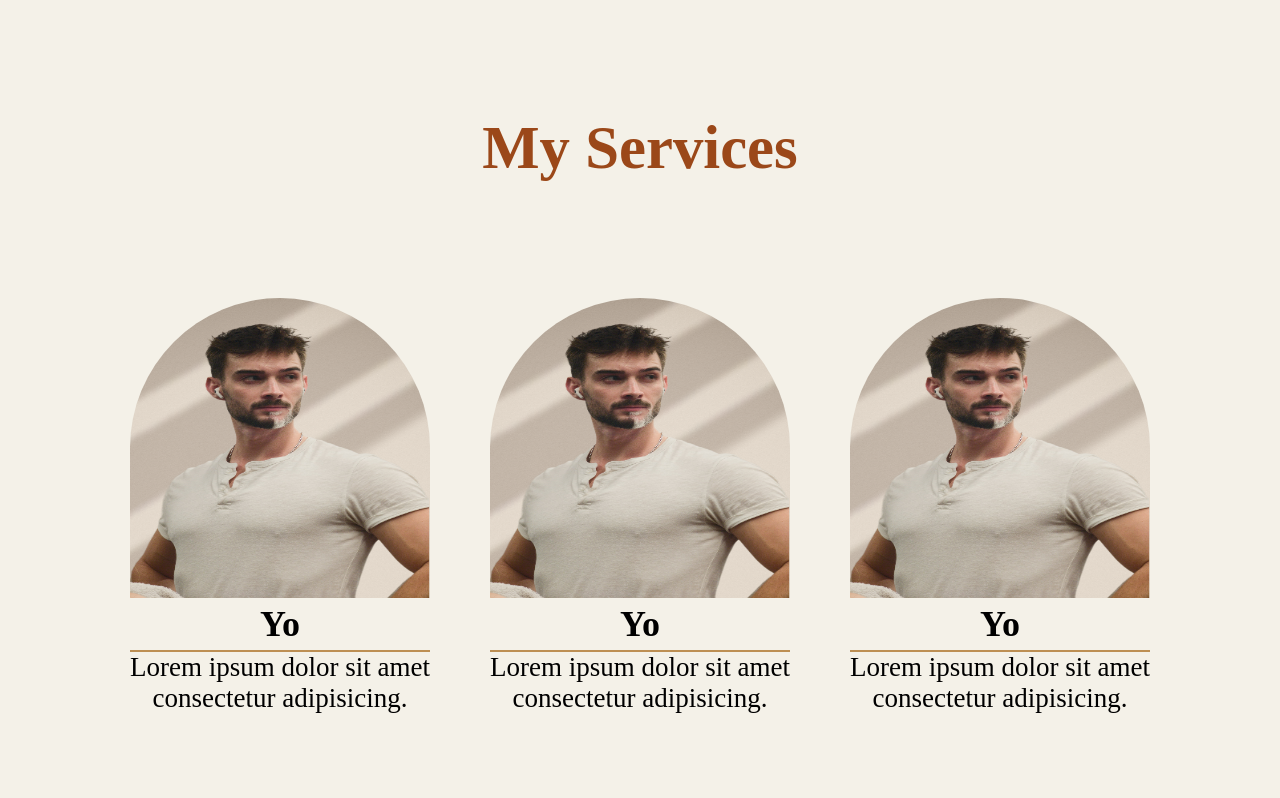
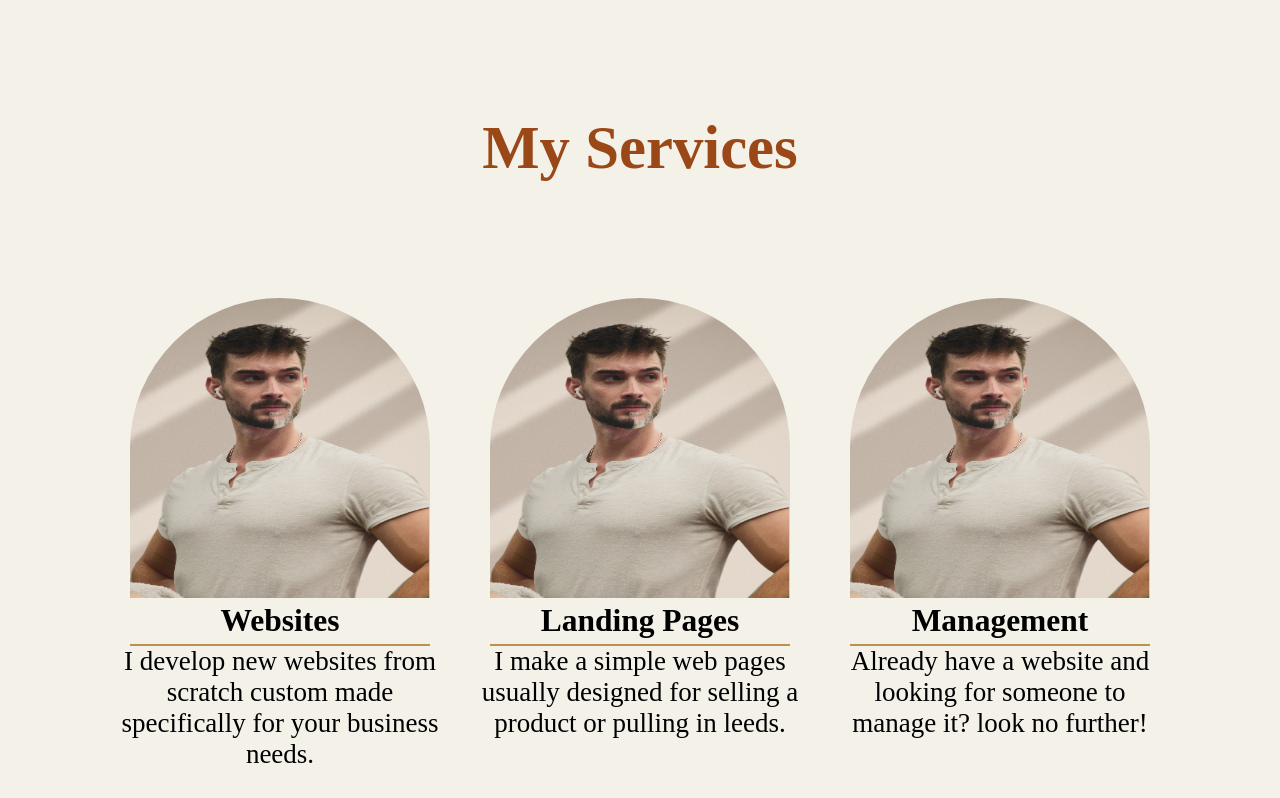
Before and after one commit to AlexanderVasilenko99/portfolio-website, a React (Create React App) app in the folder frontend/: page / in a window 1280 px wide. Shown: the part 2087-2885 px from the top of the page. Built offline with nearby package versions, Linux system fonts and the light colour scheme.

Commit message:
completed services section - still need to replace images

```diff
--- a/frontend/src/Components/4-ServicesSection/Service/Service.scss
+++ b/frontend/src/Components/4-ServicesSection/Service/Service.scss
@@ -3,7 +3,6 @@
 .Service {
     height: 500px;
     width: clamp(200px, 25vw, 400px);
-    // border: 2px solid i.$primary_color;
     display: flex;
     flex-direction: column;
     justify-content: flex-start;
@@ -16,7 +15,7 @@
     }
 
     h3 {
-        font-size: .8rem;
+        font-size: .7rem;
         margin: 5px 0px;
     }
 
--- a/frontend/src/Components/4-ServicesSection/Service/Service.tsx
+++ b/frontend/src/Components/4-ServicesSection/Service/Service.tsx
@@ -1,12 +1,13 @@
+import ServiceOptionModel from "../../../Models/ServiceOptionModel";
 import "./Service.scss";
 
-function Service(): JSX.Element {
+function Service(props: ServiceOptionModel): JSX.Element {
     return (
         <div className="Service">
-            <img src={require("../../../Assets/Images/me.png")} />
-            <h3>Yo</h3>
+            <img src={require(`../../../Assets/Images/${props.image_name}`)} />
+            <h3>{props.header}</h3>
             <hr />
-            <p>Lorem ipsum dolor sit amet consectetur adipisicing.  </p>
+            <p>{props.content}</p>
         </div>
     );
 }
--- a/frontend/src/Components/4-ServicesSection/ServicesSection.tsx
+++ b/frontend/src/Components/4-ServicesSection/ServicesSection.tsx
@@ -1,20 +1,32 @@
+import ServiceOptionModel from "../../Models/ServiceOptionModel";
 import Service from "./Service/Service";
 import "./ServicesSection.scss";
 
 function ServicesSection(): JSX.Element {
+    const services: ServiceOptionModel[] = [
+        new ServiceOptionModel(
+            "Websites",
+            "I develop new websites from scratch custom made specifically for your business needs.",
+            "me.png"),
+        new ServiceOptionModel(
+            "Landing Pages",
+            "I make a simple web pages usually designed for selling a product or pulling in leeds.",
+            "me.png"),
+        new ServiceOptionModel(
+            "Management",
+            "Already have a website and looking for someone to manage it? look no further!",
+            "me.png")
+    ]
     return (
         <div className="ServicesSection">
             <h1>My Services</h1>
-            <div className="col">
-                <Service />
-            </div>
-            <div className="col">
-                <Service />
-            </div>
-            <div className="col">
-                <Service />
-            </div>
-        </div>
+            {services.map(s => <div className="col" key={s.header}><Service
+                header={s.header}
+                content={s.content}
+                image_name={s.image_name}
+            />
+            </div>)}
+        </div >
     );
 }
 
```
